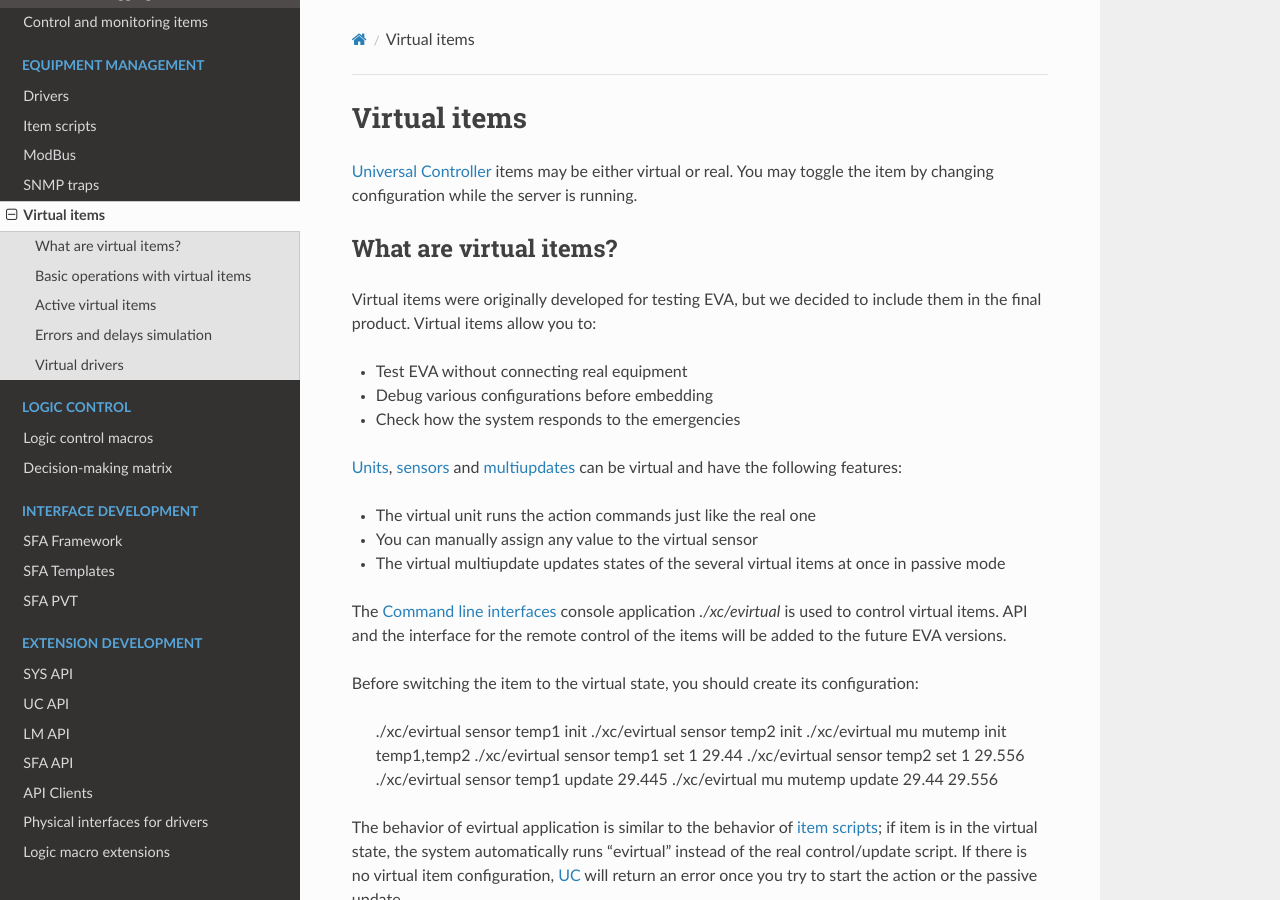
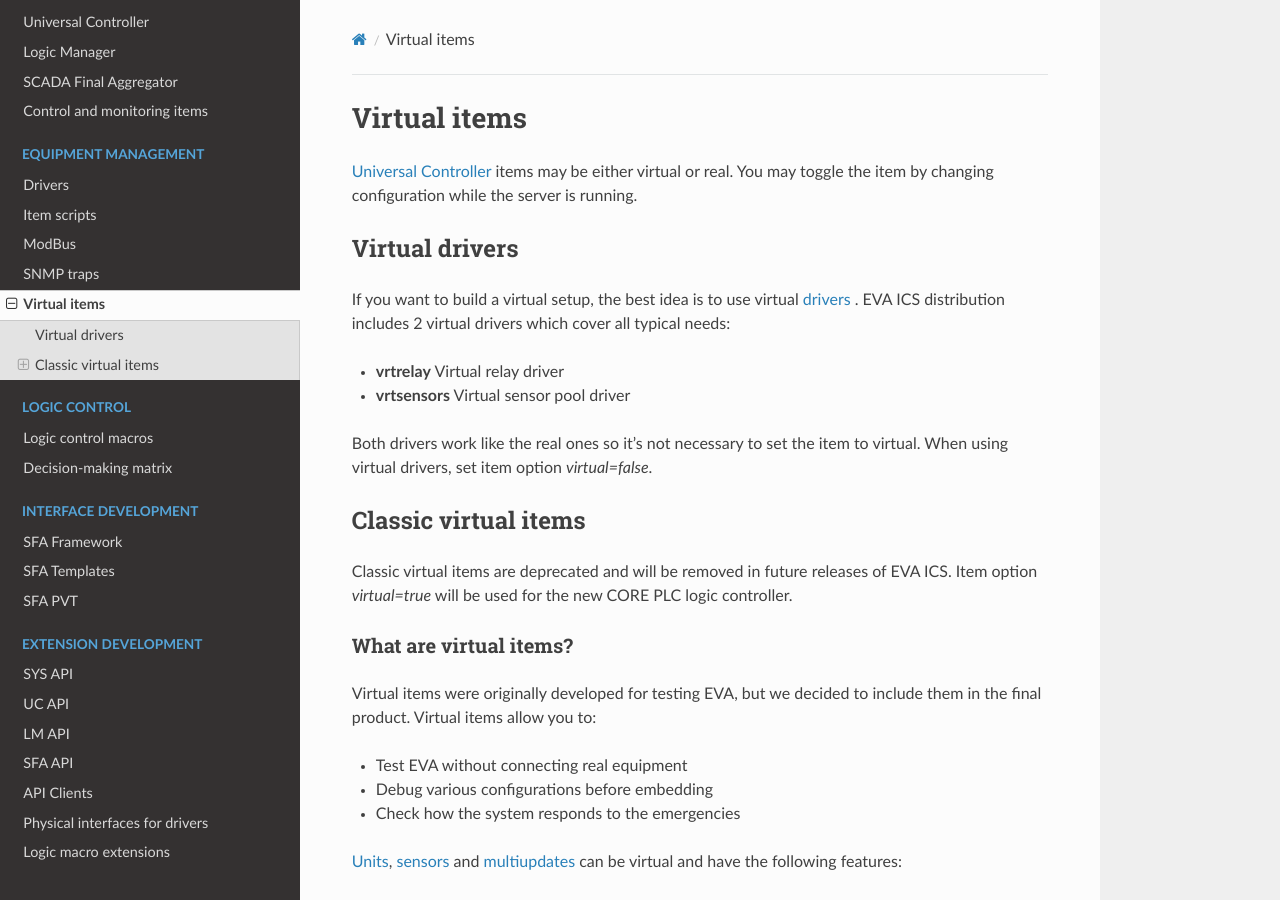
Before and after one commit to alttch/eva3, a Sphinx documentation site: the page built from doc/virtual.rst, in a window 1280 px wide and 900 px high. Built offline with Sphinx 7.4.7 and the Read the Docs theme 2.0.0, drawn with Linux system fonts in a browser that asks for light colours; some of the changed text lies outside the part shown.

Commit message:
virtual deprecated

```diff
--- a/doc/virtual.rst
+++ b/doc/virtual.rst
@@ -4,8 +4,28 @@ Virtual items
 :doc:`/uc/uc` items may be either virtual or real. You may toggle the item by
 changing configuration while the server is running.
 
+Virtual drivers
+===============
+
+If you want to build a virtual setup, the best idea is to use virtual
+:doc:`drivers</drivers>` . EVA ICS distribution includes 2 virtual drivers
+which cover all typical needs:
+
+* **vrtrelay** Virtual relay driver
+* **vrtsensors** Virtual sensor pool driver
+
+Both drivers work like the real ones so it's not necessary to set the item to
+virtual. When using virtual drivers, set item option *virtual=false*.
+
+Classic virtual items
+=====================
+
+Classic virtual items are deprecated and will be removed in future releases of
+EVA ICS. Item option *virtual=true* will be used for the new CORE PLC logic
+controller.
+
 What are virtual items?
-=======================
+-----------------------
 
 Virtual items were originally developed for testing EVA, but we decided to
 include them in the final product. Virtual items allow you to:
@@ -50,7 +70,7 @@ After the item is made real, its virtual configuration is preserved and can be
 used later if the item is made virtual again.
 
 Basic operations with virtual items
-===================================
+-----------------------------------
 
 To display all virtual configurations, you should run a command
 
@@ -96,7 +116,7 @@ To delete the virtual item configuration, you should run the following command:
     ./xc/evirtual mu multiupdate1 rm
 
 Active virtual items
-====================
+--------------------
 
 Active virtual items automatically send their state to the :doc:`/uc/uc` after
 being changed via :doc:`/uc/uc_api`.
@@ -113,7 +133,7 @@ After running the command
 the item is no longer active and automatically stops sending its status.
 
 Errors and delays simulation
-============================
+----------------------------
 
 Simulation of action failures for the unit may be set up as follows:
 
```
Also changed, not shown: other parts of doc/virtual.rst (+0 -14 lines).
